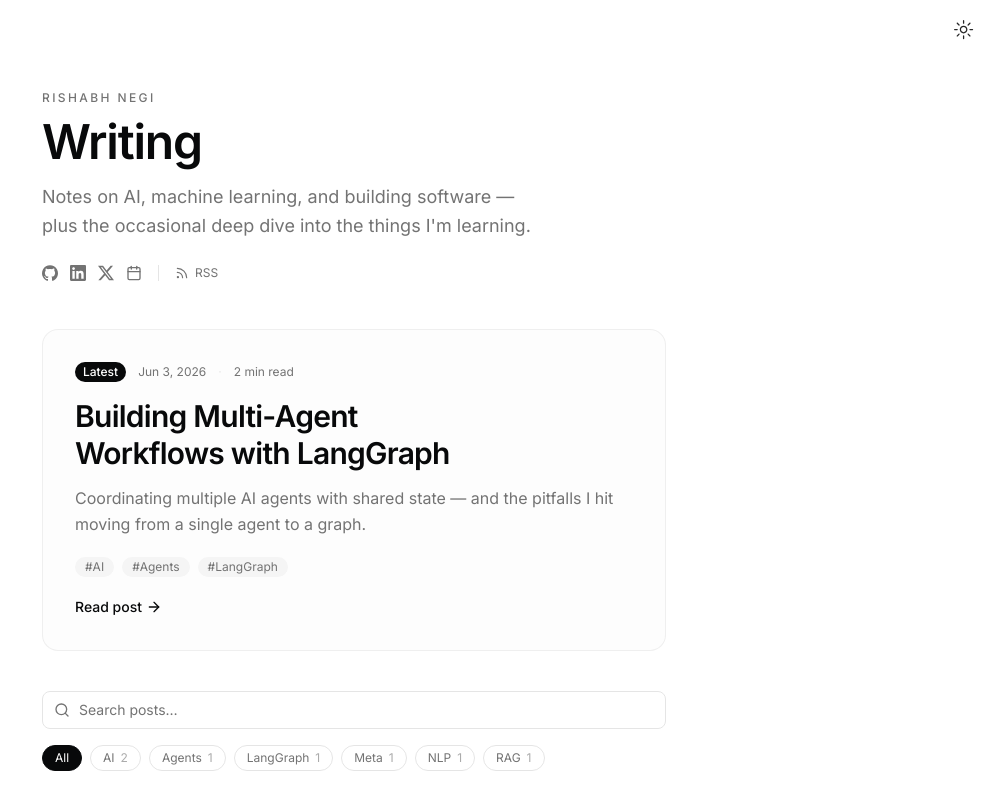
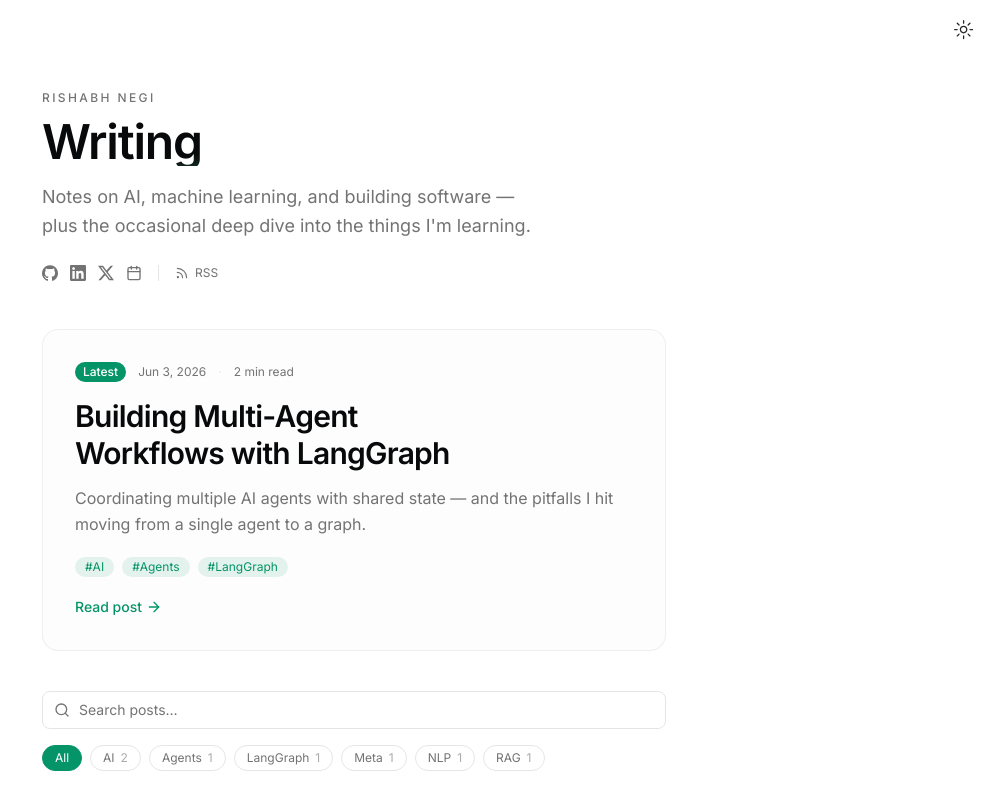
Before and after one commit to sudorishabh/sudorishabh, a Next.js app: page /blog in a window 1280 px wide. Shown: the top 800 px of the page, without its empty margins (286-1280 px from the left). Built offline with nearby package versions, Linux system fonts and the light colour scheme.

Commit message:
feat(blog): add emerald accent color across the blog

```diff
--- a/app/blog/page.tsx
+++ b/app/blog/page.tsx
@@ -27,7 +27,7 @@ export default async function BlogPage() {
           </p>
         </BlurFade>
         <BlurFade delay={BLUR_FADE_DELAY * 1.5}>
-          <h1 className="mt-3 text-balance text-4xl font-semibold tracking-tight sm:text-5xl">
+          <h1 className="mt-3 text-balance bg-linear-to-br from-foreground via-foreground to-brand bg-clip-text text-4xl font-semibold tracking-tight text-transparent sm:text-5xl">
             Writing
           </h1>
         </BlurFade>
@@ -47,7 +47,7 @@ export default async function BlogPage() {
                   target="_blank"
                   rel="noopener noreferrer"
                   aria-label={social.name}
-                  className="text-muted-foreground transition-colors hover:text-foreground"
+                  className="text-muted-foreground transition-colors hover:text-brand"
                 >
                   <social.icon className="size-4" />
                 </Link>
@@ -56,7 +56,7 @@ export default async function BlogPage() {
             <span className="h-4 w-px bg-border" />
             <a
               href="/rss.xml"
-              className="inline-flex items-center gap-1.5 text-xs text-muted-foreground transition-colors hover:text-foreground"
+              className="inline-flex items-center gap-1.5 text-xs text-muted-foreground transition-colors hover:text-brand"
             >
               <Rss className="size-3.5" />
               RSS
--- a/app/globals.css
+++ b/app/globals.css
@@ -20,6 +20,7 @@
   --color-border: hsl(var(--border));
   --color-input: hsl(var(--input));
   --color-ring: hsl(var(--ring));
+  --color-brand: hsl(var(--brand));
   --radius: var(--radius);
 }
 
@@ -53,6 +54,8 @@
     --input: 0 0% 89.8%;
     --ring: 0 0% 3.9%;
 
+    --brand: 161 94% 30%;
+
     --radius: 0.5rem;
   }
 
@@ -84,6 +87,8 @@
     --border: 0 0% 14.9%;
     --input: 0 0% 14.9%;
     --ring: 0 0% 83.1%;
+
+    --brand: 158 64% 52%;
   }
 }
 
@@ -185,7 +190,7 @@ code[data-line-numbers-max-digits="3"] > [data-line]::before {
   @apply font-semibold text-foreground;
 }
 .article-content a {
-  @apply font-medium text-foreground underline decoration-muted-foreground/40 underline-offset-4 transition-colors hover:decoration-foreground;
+  @apply font-medium text-brand underline decoration-brand/40 underline-offset-4 transition-colors hover:decoration-brand;
 }
 .article-content ul {
   @apply list-disc space-y-2 pl-6 marker:text-muted-foreground;
@@ -198,7 +203,7 @@ code[data-line-numbers-max-digits="3"] > [data-line]::before {
   @apply mt-2;
 }
 .article-content blockquote {
-  @apply border-l-2 border-border pl-4 italic text-muted-foreground;
+  @apply border-l-2 border-brand/60 pl-4 italic text-muted-foreground;
 }
 .article-content hr {
   @apply my-10 border-border;
--- a/components/back-to-top.tsx
+++ b/components/back-to-top.tsx
@@ -20,7 +20,7 @@ export function BackToTop() {
       aria-label="Back to top"
       onClick={() => window.scrollTo({ top: 0, behavior: "smooth" })}
       className={cn(
-        "fixed bottom-6 right-4 z-40 flex size-10 items-center justify-center rounded-full border border-border bg-background/80 text-muted-foreground shadow-sm backdrop-blur transition-all duration-300 hover:text-foreground sm:bottom-8 sm:right-8",
+        "fixed bottom-6 right-4 z-40 flex size-10 items-center justify-center rounded-full border border-border bg-background/80 text-muted-foreground shadow-sm backdrop-blur transition-all duration-300 hover:border-brand/40 hover:text-brand sm:bottom-8 sm:right-8",
         visible
           ? "translate-y-0 opacity-100"
           : "pointer-events-none translate-y-2 opacity-0",
--- a/components/featured-post.tsx
+++ b/components/featured-post.tsx
@@ -7,10 +7,10 @@ export function FeaturedPost({ post }: { post: PostPreview }) {
   return (
     <Link
       href={`/blog/${post.slug}`}
-      className="group relative block overflow-hidden rounded-2xl border border-border/60 bg-muted/20 p-6 transition-colors hover:border-foreground/30 hover:bg-muted/40 sm:p-8"
+      className="group relative block overflow-hidden rounded-2xl border border-border/60 bg-muted/20 p-6 transition-colors hover:border-brand/40 hover:bg-muted/40 sm:p-8"
     >
       <div className="flex flex-wrap items-center gap-x-3 gap-y-1 text-xs text-muted-foreground">
-        <span className="rounded-full bg-foreground px-2 py-0.5 font-medium text-background">
+        <span className="rounded-full bg-brand px-2 py-0.5 font-medium text-background">
           Latest
         </span>
         <time dateTime={post.metadata.publishedAt}>
@@ -37,7 +37,7 @@ export function FeaturedPost({ post }: { post: PostPreview }) {
           {post.metadata.tags.map((tag) => (
             <span
               key={tag}
-              className="rounded-full bg-muted px-2.5 py-0.5 text-xs text-muted-foreground"
+              className="rounded-full bg-brand/10 px-2.5 py-0.5 text-xs text-brand"
             >
               #{tag}
             </span>
@@ -45,7 +45,7 @@ export function FeaturedPost({ post }: { post: PostPreview }) {
         </div>
       )}
 
-      <span className="mt-5 inline-flex items-center gap-1 text-sm font-medium text-foreground">
+      <span className="mt-5 inline-flex items-center gap-1 text-sm font-medium text-brand">
         Read post
         <ArrowRight className="size-4 transition-transform group-hover:translate-x-0.5" />
       </span>
--- a/components/filterable-posts.tsx
+++ b/components/filterable-posts.tsx
@@ -54,7 +54,7 @@ export function FilterablePosts({
             onChange={(event) => setQuery(event.target.value)}
             placeholder="Search posts…"
             aria-label="Search posts"
-            className="w-full rounded-lg border border-border bg-transparent py-2 pl-9 pr-3 text-sm outline-none transition-colors placeholder:text-muted-foreground focus:border-foreground/40"
+            className="w-full rounded-lg border border-border bg-transparent py-2 pl-9 pr-3 text-sm outline-none transition-colors placeholder:text-muted-foreground focus:border-brand"
           />
         </div>
       </BlurFade>
--- a/components/post-header.tsx
+++ b/components/post-header.tsx
@@ -29,7 +29,7 @@ export function PostHeader({ post }: { post: Post }) {
               <Link
                 key={tag}
                 href={`/blog/tags/${slugify(tag)}`}
-                className="text-xs font-medium uppercase tracking-wider text-muted-foreground transition-colors hover:text-foreground"
+                className="text-xs font-medium uppercase tracking-wider text-brand/90 transition-colors hover:text-brand"
               >
                 {tag}
               </Link>
--- a/components/post-list.tsx
+++ b/components/post-list.tsx
@@ -30,7 +30,7 @@ export function PostList({
             <div className="flex items-baseline justify-between gap-4">
               <h2 className="flex items-center gap-1 font-medium tracking-tight">
                 {post.metadata.title}
-                <ArrowUpRight className="size-3.5 shrink-0 -translate-y-px text-muted-foreground opacity-0 transition-opacity group-hover:opacity-100" />
+                <ArrowUpRight className="size-3.5 shrink-0 -translate-y-px text-brand opacity-0 transition-opacity group-hover:opacity-100" />
               </h2>
               <time
                 dateTime={post.metadata.publishedAt}
@@ -56,7 +56,7 @@ export function PostList({
                   {post.metadata.tags.map((tag) => (
                     <span
                       key={tag}
-                      className="rounded-full bg-muted px-2 py-0.5 text-[11px]"
+                      className="rounded-full bg-brand/10 px-2 py-0.5 text-[11px] text-brand"
                     >
                       #{tag}
                     </span>
--- a/components/reading-progress.tsx
+++ b/components/reading-progress.tsx
@@ -35,7 +35,7 @@ export function ReadingProgress() {
       className="pointer-events-none fixed inset-x-0 top-0 z-50 h-0.5"
     >
       <div
-        className="h-full w-full origin-left bg-foreground"
+        className="h-full w-full origin-left bg-brand"
         style={{ transform: `scaleX(${progress})` }}
       />
     </div>
--- a/lib/utils.ts
+++ b/lib/utils.ts
@@ -10,8 +10,8 @@ export function tagPillClass(active: boolean) {
   return cn(
     "rounded-full border px-3 py-1 text-xs transition-colors",
     active
-      ? "border-foreground bg-foreground text-background"
-      : "border-border text-muted-foreground hover:border-foreground/40 hover:text-foreground",
+      ? "border-brand bg-brand text-background"
+      : "border-border text-muted-foreground hover:border-brand/40 hover:text-foreground",
   );
 }
 
```
